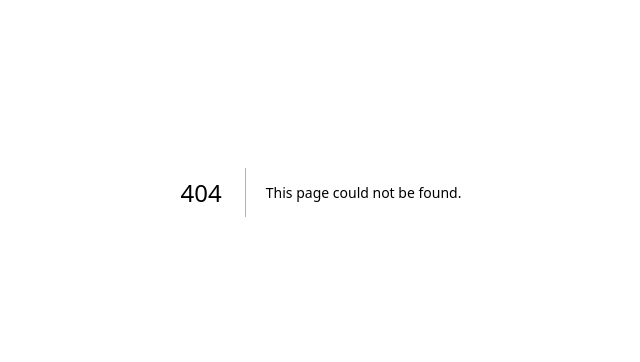
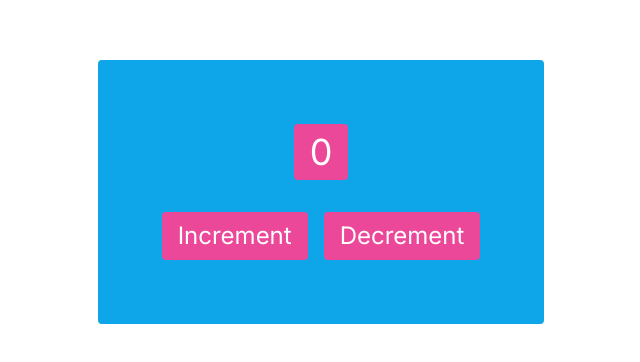
Before and after one commit to writerabutaher/redux, a Next.js app: page /counter in a window 1280 px wide. Before the commit this address had no page. Shown: the part 208-570 px from the top of the page, without its empty margins (319-959 px from the left). Built offline with nearby package versions, Linux system fonts and the light colour scheme.

Commit message:
project setup & design counter

```diff
--- a/package.json
+++ b/package.json
@@ -9,9 +9,10 @@
     "lint": "next lint"
   },
   "dependencies": {
+    "next": "14.0.3",
     "react": "^18",
     "react-dom": "^18",
-    "next": "14.0.3"
+    "react-redux": "^8.1.3"
   },
   "devDependencies": {
     "autoprefixer": "^10.0.1",
--- /dev/null
+++ b/src/app/counter/page.js
@@ -0,0 +1,12 @@
+import Counter from "@/components/Counter/Counter";
+import React from "react";
+
+const CounterPage = () => {
+  return (
+    <div>
+      <Counter />
+    </div>
+  );
+};
+
+export default CounterPage;
--- a/src/app/globals.css
+++ b/src/app/globals.css
@@ -2,26 +2,52 @@
 @tailwind components;
 @tailwind utilities;
 
-:root {
-  --foreground-rgb: 0, 0, 0;
-  --background-start-rgb: 214, 219, 220;
-  --background-end-rgb: 255, 255, 255;
+*,
+*::before,
+*::after {
+  box-sizing: border-box;
 }
 
-@media (prefers-color-scheme: dark) {
-  :root {
-    --foreground-rgb: 255, 255, 255;
-    --background-start-rgb: 0, 0, 0;
-    --background-end-rgb: 0, 0, 0;
-  }
+* {
+  margin: 0;
+}
+
+html:focus-within {
+  scroll-behavior: smooth;
 }
 
 body {
-  color: rgb(var(--foreground-rgb));
-  background: linear-gradient(
-      to bottom,
-      transparent,
-      rgb(var(--background-end-rgb))
-    )
-    rgb(var(--background-start-rgb));
+  min-height: 100vh;
+  line-height: 1.5;
+  -webkit-font-smoothing: antialiased;
 }
+
+img,
+picture,
+video,
+canvas,
+svg {
+  display: block;
+  max-width: 100%;
+}
+
+input,
+button,
+textarea,
+select {
+  font: inherit;
+}
+p,
+h1,
+h2,
+h3,
+h4,
+h5,
+h6 {
+  overflow-wrap: break-word;
+}
+
+#root,
+#__next {
+  isolation: isolate;
+}
--- a/src/app/layout.js
+++ b/src/app/layout.js
@@ -1,17 +1,17 @@
-import { Inter } from 'next/font/google'
-import './globals.css'
+import { Inter } from "next/font/google";
+import "./globals.css";
 
-const inter = Inter({ subsets: ['latin'] })
+const inter = Inter({ subsets: ["latin"] });
 
 export const metadata = {
-  title: 'Create Next App',
-  description: 'Generated by create next app',
-}
+  title: "Redux",
+  description: "Generated by Abu Taher",
+};
 
 export default function RootLayout({ children }) {
   return (
-    <html lang="en">
+    <html lang="en" id="root">
       <body className={inter.className}>{children}</body>
     </html>
-  )
+  );
 }
--- a/src/app/page.js
+++ b/src/app/page.js
@@ -1,113 +1,9 @@
-import Image from 'next/image'
+import React from "react";
 
-export default function Home() {
+const Home = () => {
   return (
-    <main className="flex min-h-screen flex-col items-center justify-between p-24">
-      <div className="z-10 max-w-5xl w-full items-center justify-between font-mono text-sm lg:flex">
-        <p className="fixed left-0 top-0 flex w-full justify-center border-b border-gray-300 bg-gradient-to-b from-zinc-200 pb-6 pt-8 backdrop-blur-2xl dark:border-neutral-800 dark:bg-zinc-800/30 dark:from-inherit lg:static lg:w-auto  lg:rounded-xl lg:border lg:bg-gray-200 lg:p-4 lg:dark:bg-zinc-800/30">
-          Get started by editing&nbsp;
-          <code className="font-mono font-bold">src/app/page.js</code>
-        </p>
-        <div className="fixed bottom-0 left-0 flex h-48 w-full items-end justify-center bg-gradient-to-t from-white via-white dark:from-black dark:via-black lg:static lg:h-auto lg:w-auto lg:bg-none">
-          <a
-            className="pointer-events-none flex place-items-center gap-2 p-8 lg:pointer-events-auto lg:p-0"
-            href="https://vercel.com?utm_source=create-next-app&utm_medium=appdir-template&utm_campaign=create-next-app"
-            target="_blank"
-            rel="noopener noreferrer"
-          >
-            By{' '}
-            <Image
-              src="/vercel.svg"
-              alt="Vercel Logo"
-              className="dark:invert"
-              width={100}
-              height={24}
-              priority
-            />
-          </a>
-        </div>
-      </div>
+    <div className="grid place-items-center min-h-screen text-9xl">Home</div>
+  );
+};
 
-      <div className="relative flex place-items-center before:absolute before:h-[300px] before:w-[480px] before:-translate-x-1/2 before:rounded-full before:bg-gradient-radial before:from-white before:to-transparent before:blur-2xl before:content-[''] after:absolute after:-z-20 after:h-[180px] after:w-[240px] after:translate-x-1/3 after:bg-gradient-conic after:from-sky-200 after:via-blue-200 after:blur-2xl after:content-[''] before:dark:bg-gradient-to-br before:dark:from-transparent before:dark:to-blue-700 before:dark:opacity-10 after:dark:from-sky-900 after:dark:via-[#0141ff] after:dark:opacity-40 before:lg:h-[360px] z-[-1]">
-        <Image
-          className="relative dark:drop-shadow-[0_0_0.3rem_#ffffff70] dark:invert"
-          src="/next.svg"
-          alt="Next.js Logo"
-          width={180}
-          height={37}
-          priority
-        />
-      </div>
-
-      <div className="mb-32 grid text-center lg:max-w-5xl lg:w-full lg:mb-0 lg:grid-cols-4 lg:text-left">
-        <a
-          href="https://nextjs.org/docs?utm_source=create-next-app&utm_medium=appdir-template&utm_campaign=create-next-app"
-          className="group rounded-lg border border-transparent px-5 py-4 transition-colors hover:border-gray-300 hover:bg-gray-100 hover:dark:border-neutral-700 hover:dark:bg-neutral-800/30"
-          target="_blank"
-          rel="noopener noreferrer"
-        >
-          <h2 className={`mb-3 text-2xl font-semibold`}>
-            Docs{' '}
-            <span className="inline-block transition-transform group-hover:translate-x-1 motion-reduce:transform-none">
-              -&gt;
-            </span>
-          </h2>
-          <p className={`m-0 max-w-[30ch] text-sm opacity-50`}>
-            Find in-depth information about Next.js features and API.
-          </p>
-        </a>
-
-        <a
-          href="https://nextjs.org/learn?utm_source=create-next-app&utm_medium=appdir-template-tw&utm_campaign=create-next-app"
-          className="group rounded-lg border border-transparent px-5 py-4 transition-colors hover:border-gray-300 hover:bg-gray-100 hover:dark:border-neutral-700 hover:dark:bg-neutral-800 hover:dark:bg-opacity-30"
-          target="_blank"
-          rel="noopener noreferrer"
-        >
-          <h2 className={`mb-3 text-2xl font-semibold`}>
-            Learn{' '}
-            <span className="inline-block transition-transform group-hover:translate-x-1 motion-reduce:transform-none">
-              -&gt;
-            </span>
-          </h2>
-          <p className={`m-0 max-w-[30ch] text-sm opacity-50`}>
-            Learn about Next.js in an interactive course with&nbsp;quizzes!
-          </p>
-        </a>
-
-        <a
-          href="https://vercel.com/templates?framework=next.js&utm_source=create-next-app&utm_medium=appdir-template&utm_campaign=create-next-app"
-          className="group rounded-lg border border-transparent px-5 py-4 transition-colors hover:border-gray-300 hover:bg-gray-100 hover:dark:border-neutral-700 hover:dark:bg-neutral-800/30"
-          target="_blank"
-          rel="noopener noreferrer"
-        >
-          <h2 className={`mb-3 text-2xl font-semibold`}>
-            Templates{' '}
-            <span className="inline-block transition-transform group-hover:translate-x-1 motion-reduce:transform-none">
-              -&gt;
-            </span>
-          </h2>
-          <p className={`m-0 max-w-[30ch] text-sm opacity-50`}>
-            Explore starter templates for Next.js.
-          </p>
-        </a>
-
-        <a
-          href="https://vercel.com/new?utm_source=create-next-app&utm_medium=appdir-template&utm_campaign=create-next-app"
-          className="group rounded-lg border border-transparent px-5 py-4 transition-colors hover:border-gray-300 hover:bg-gray-100 hover:dark:border-neutral-700 hover:dark:bg-neutral-800/30"
-          target="_blank"
-          rel="noopener noreferrer"
-        >
-          <h2 className={`mb-3 text-2xl font-semibold`}>
-            Deploy{' '}
-            <span className="inline-block transition-transform group-hover:translate-x-1 motion-reduce:transform-none">
-              -&gt;
-            </span>
-          </h2>
-          <p className={`m-0 max-w-[30ch] text-sm opacity-50`}>
-            Instantly deploy your Next.js site to a shareable URL with Vercel.
-          </p>
-        </a>
-      </div>
-    </main>
-  )
-}
+export default Home;
--- /dev/null
+++ b/src/components/Counter/Counter.jsx
@@ -0,0 +1,23 @@
+"use client";
+
+import { useState } from "react";
+import CounterButton from "./CounterButton";
+
+const Counter = () => {
+  const [count, setCount] = useState(0);
+  return (
+    <div className="grid place-items-center h-screen">
+      <div className="bg-sky-500 rounded p-16 flex flex-col items-center gap-8">
+        <div className="px-4 py-2 bg-pink-500 rounded">
+          <h1 className="text-4xl text-white">{count}</h1>
+        </div>
+        <div className="space-x-4">
+          <CounterButton setCount={setCount}>Increment</CounterButton>
+          <CounterButton setCount={setCount}>Decrement</CounterButton>
+        </div>
+      </div>
+    </div>
+  );
+};
+
+export default Counter;
--- /dev/null
+++ b/src/components/Counter/CounterButton.jsx
@@ -0,0 +1,11 @@
+import React from "react";
+
+const CounterButton = ({ children }) => {
+  return (
+    <button className="text-2xl py-2 px-4 text-white bg-pink-500 rounded">
+      {children}
+    </button>
+  );
+};
+
+export default CounterButton;
--- a/tailwind.config.js
+++ b/tailwind.config.js
@@ -1,18 +1,10 @@
 /** @type {import('tailwindcss').Config} */
 module.exports = {
   content: [
-    './src/pages/**/*.{js,ts,jsx,tsx,mdx}',
-    './src/components/**/*.{js,ts,jsx,tsx,mdx}',
-    './src/app/**/*.{js,ts,jsx,tsx,mdx}',
+    "./src/pages/**/*.{js,ts,jsx,tsx,mdx}",
+    "./src/components/**/*.{js,ts,jsx,tsx,mdx}",
+    "./src/app/**/*.{js,ts,jsx,tsx,mdx}",
   ],
-  theme: {
-    extend: {
-      backgroundImage: {
-        'gradient-radial': 'radial-gradient(var(--tw-gradient-stops))',
-        'gradient-conic':
-          'conic-gradient(from 180deg at 50% 50%, var(--tw-gradient-stops))',
-      },
-    },
-  },
+  theme: {},
   plugins: [],
-}
+};
```
Also changed, not shown: 1 other file (tests, documents, lock files or other folders).
